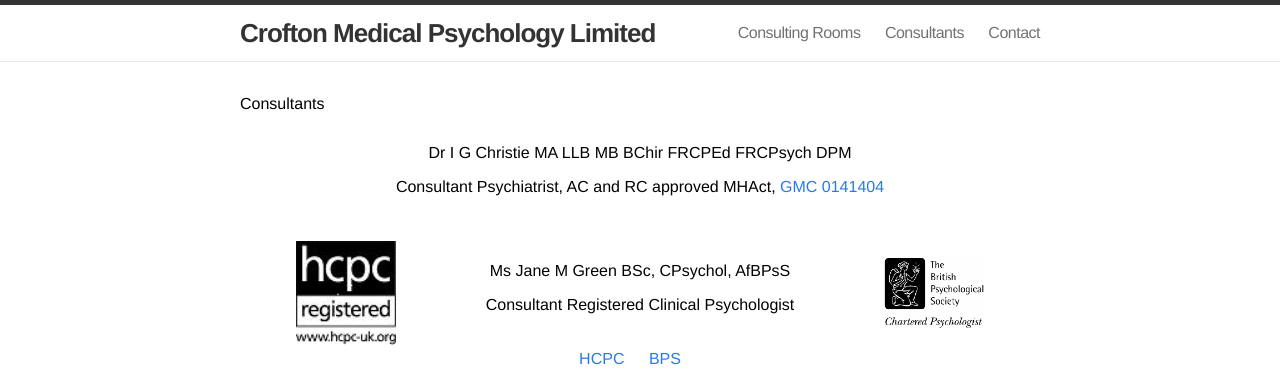
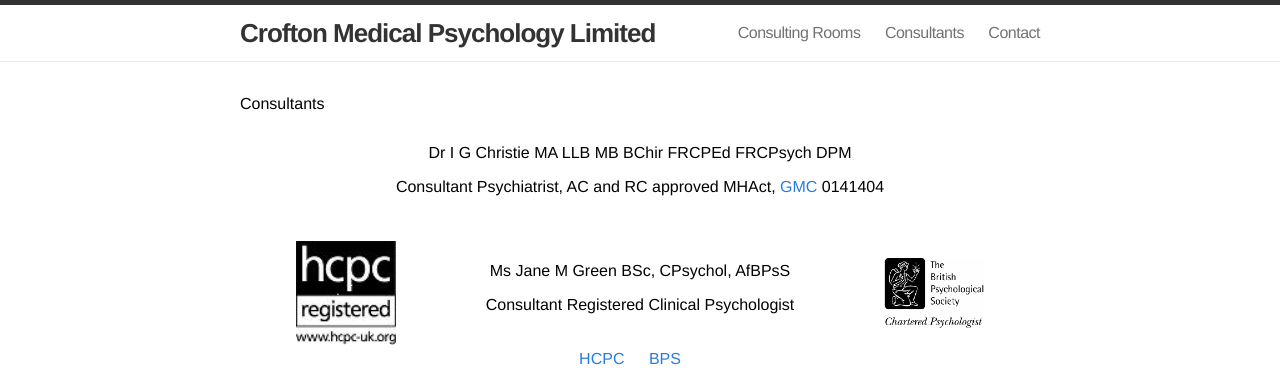
Before and after one commit to croftonmedpsych/croftonmedpsych.github.io, a Jekyll site: the page built from consultants/index.html, in a window 1280 px wide. Shown: the top 370 px of the page. Built offline with Jekyll 4.4.1, drawn with Linux system fonts in a browser that asks for light colours; some of the changed lines change nothing that is shown.

Commit message:
GMC link changed and text area, text vertical align top

```diff
--- a/consultants/index.html
+++ b/consultants/index.html
@@ -11,7 +11,7 @@ title: Consultants
     <div class="consultant">
       <div class="name_dr">
         <p>Dr I G Christie MA LLB MB BChir FRCPEd FRCPsych DPM </p>
-        <p>Consultant Psychiatrist, AC and RC approved MHAct, <a href="http://webcache.gmc-uk.org/gmclrmp_enu/start.swe?SWECmd=GotoView&_sn=gyUqJnW.HtVrqXNx.Dd4iJ92-7MmNhttp://webcache.gmc-uk.org/gmclrmp_enu/start.swe?SWECmd=GotoView&_sn=gyUqJnW.HtVrqXNx.Dd4iJ92-7MmNJ02jfcV89GKySfO4CGHLQUqIXUbq2gI0dH1BGxn87Wpi6Nf-oFyFawdv.BPWfCAoQxmnKZ5i0a0Mua0iMK5gcuXUXXEG0vmgYyVnPl4HeWfdhv.D-DtZirS4d7kcBUEdVeI8sQYK-baUwXjHi.0fwkgxC9OR82NhHEYOQ1qdKOEAIQ_&SWEView=GMC+WEB+Doctor+Search&SRN=&SWEHo=webcache.gmc-uk.org&SWETS=1405460963&SWEApplet=GMC+WEB+Health+Provider+Search+Applet">GMC 0141404</a></p>
+        <p>Consultant Psychiatrist, AC and RC approved MHAct, <a href="http://webcache.gmc-uk.org/gmclrmp_enu/0141404">GMC</a> 0141404</p>
       </div>
     </div>
 
--- a/css/main.css
+++ b/css/main.css
@@ -332,6 +332,7 @@ a:visited { color: #205caa; }
 .text-area {
   width:200px;
   height:200px;
+  vertical-align: top;
 }
 
 #consultants {
```
